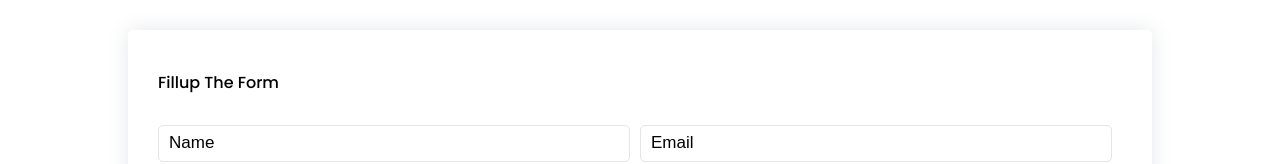
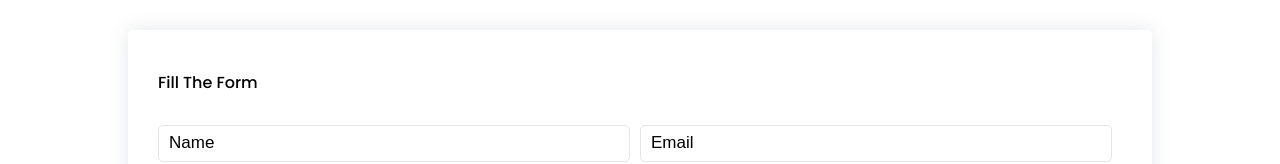
Before and after one commit to danielalkabbout/Quick-Keys-Web, a React (Create React App) app: page /contact in a window 1280 px wide. Shown: the part 460-624 px from the top of the page. Built offline with nearby package versions, Linux system fonts and the light colour scheme.

Commit message:
contact Form

```diff
--- a/src/components/contact/Contact.jsx
+++ b/src/components/contact/Contact.jsx
@@ -10,7 +10,7 @@ const Contact = () => {
         <Back name='Contact Us' title='Get Helps & Friendly Support' cover={img} />
         <div className='container'>
           <form className='shadow'>
-            <h4>Fillup The Form</h4> <br />
+            <h4>Fill The Form</h4> <br />
             <div>
               <input type='text' placeholder='Name' />
               <input type='text' placeholder='Email' />
```
